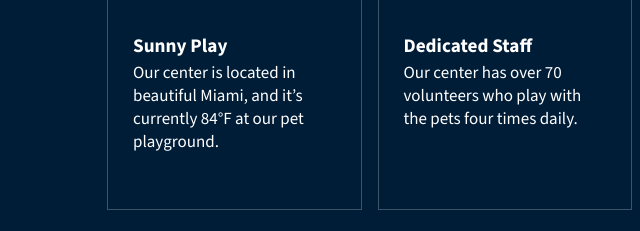
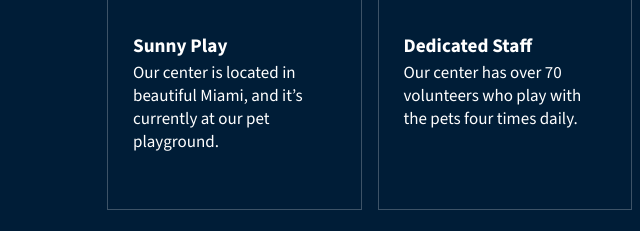
Before and after one commit to Pajangar/pet-adoption, a plain HTML site: page index.html in a window 1280 px wide. Shown: the part 701-932 px from the top of the page, 0-640 px from the left. Drawn offline with nearby package versions, Linux system fonts and the light colour scheme.

Commit message:
first step of making temperature value dynamic

```diff
--- a/index.html
+++ b/index.html
@@ -39,7 +39,8 @@
             </svg>
             <h2>Sunny Play</h2>
 
-            <p>Our center is located in beautiful Miami, and it&rsquo;s currently 84°F at our pet playground.</p>
+            <p>Our center is located in beautiful Miami, and it&rsquo;s currently <span></span> at our pet playground.
+            </p>
 
           </div>
           <div class="intro-feature">
```
Also changed, not shown: 1 other file.
